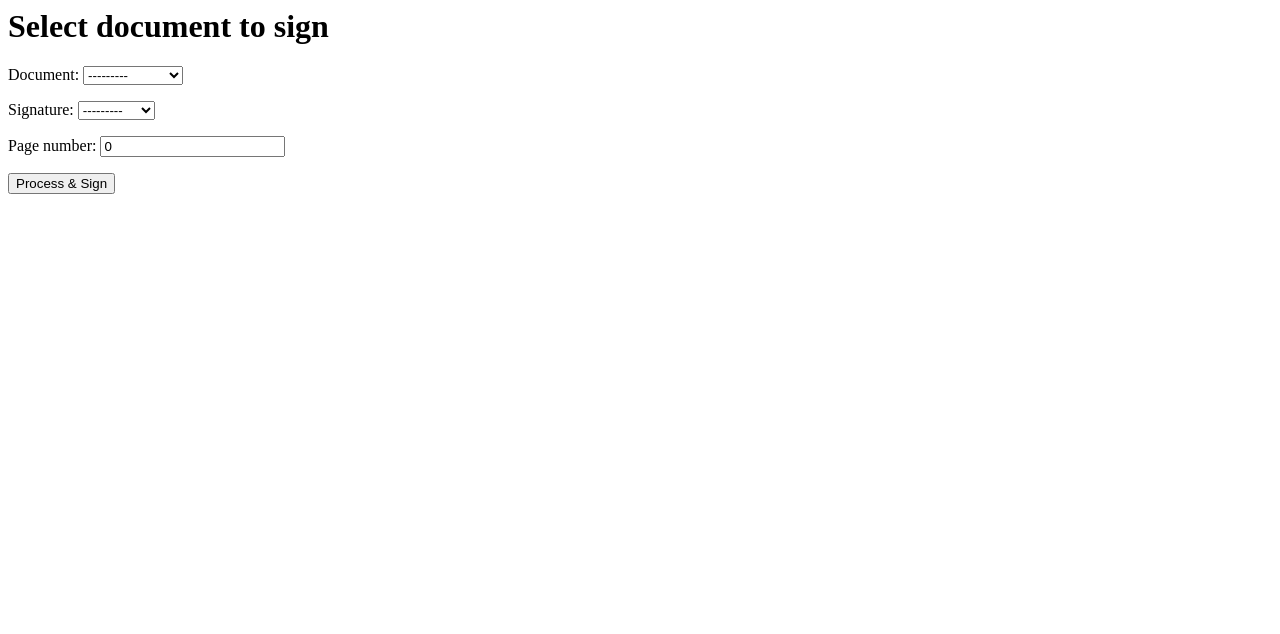
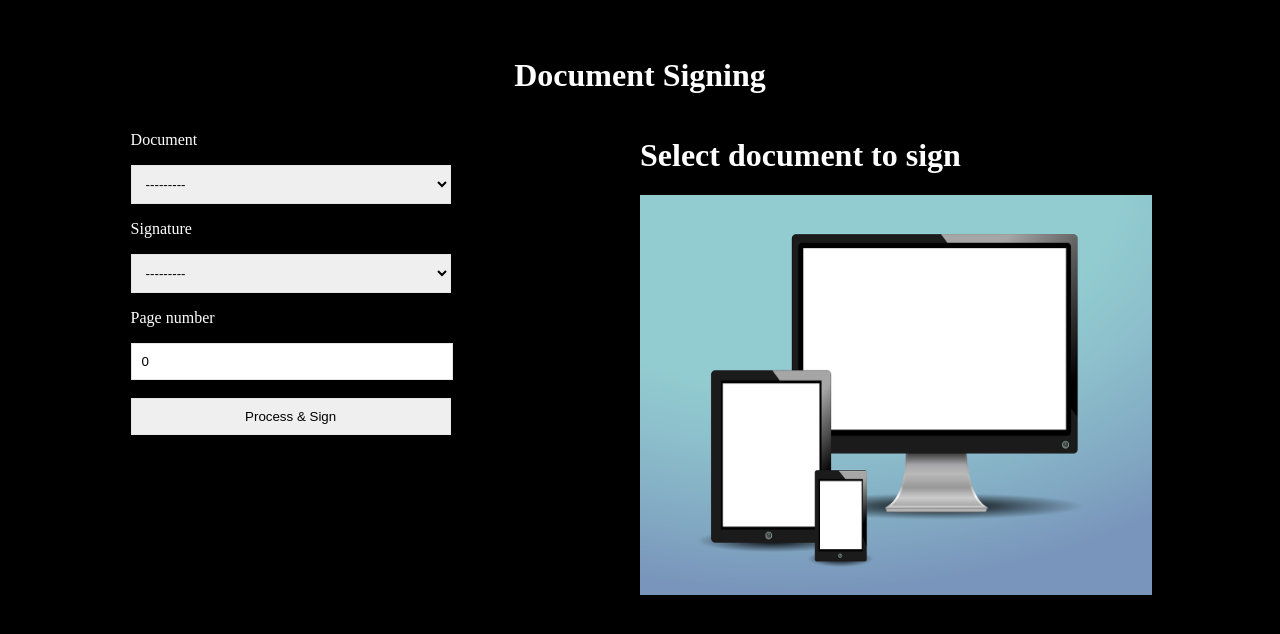
Before and after one commit to glenchiridza/django_document_signing, a Django app: page /upload/sign/ in a window 1280 px wide. Shown: the top 634 px of the page. Run offline with Django 3.2, Linux system fonts and the light colour scheme; data comes from the database, SQL or seed files in the repository; both versions use the stored data as it was after the commit.

Commit message:
update styling

```diff
--- a/files/templates/files/sign_document.html
+++ b/files/templates/files/sign_document.html
@@ -1,7 +1,31 @@
-<h1>Select document to sign</h1>
+{% extends 'base.html' %}
+{% load static %}
+
+{% block content %}
+
+<div class="section">
+
+    <div class="left">
 
 <form method="post" action="">
     {% csrf_token %}
-    {{form.as_p}}
-    <input type="submit" value="Process & Sign"/>
+    {% for field in form %}
+    <p>{{field.label}}</p>
+        {{field}}
+    {% endfor %}
+    <br/>
+    <br/>
+    <input type="submit" value="Process & Sign" class="btn-upload"/>
 </form>
+
+    </div>
+
+<div class="right">
+
+<h1>Select document to sign</h1>
+    <p></p>
+    <img class="upload-image" src="{% static 'images/laptop.png' %}"/>
+</div>
+
+</div>
+{% endblock %}
--- /dev/null
+++ b/static/css/styles.css
@@ -0,0 +1,51 @@
+.container{
+    margin:5%;
+    margin-top:2%;
+    padding:10px;
+    background:#000;
+    color:#fff;
+
+}
+.title{
+    display:flex;
+    justify-content:center;
+}
+.upload-image{
+    width:40vw;
+    height:50vh;
+}
+.btn-upload{
+    width:320px;
+}
+
+.section{
+    display:flex;
+    justify-content:center;
+}
+.left{
+    width:45%;
+}
+.right{
+    width:45%;
+}
+input{
+    width:300px;
+    padding:10px;
+    border:1px solid #e6e5e3;
+}
+select{
+    width:320px;
+    padding:10px;
+    border:1px solid #e6e5e3;
+}
+
+.btn-doc{
+    padding:10px;
+    width:320px;
+    background:#ffffff;
+    color:#000;
+}
+
+ul li{
+list-style:number;
+}
--- /dev/null
+++ b/templates/base.html
@@ -0,0 +1,18 @@
+<!DOCTYPE html>
+{% load static %}
+<html lang="en">
+<head>
+    <meta charset="UTF-8">
+    <title>Document Signing</title>
+    <link rel="stylesheet" type="text/css" media="screen" href="{% static 'css/styles.css' %}">
+</head>
+<body class="container">
+
+<h1 class="title">Document Signing</h1>
+
+{% block content %}
+
+{% endblock %}
+
+</body>
+</html>
```
Also changed, not shown: document_signing/settings.py (+6 -1 lines), files/templates/files/files_upload.html (+26 -2 lines), files/templates/files/success.html (+11 -3 lines), db.sqlite3, static/images/laptop.png (added), 2 other files.
